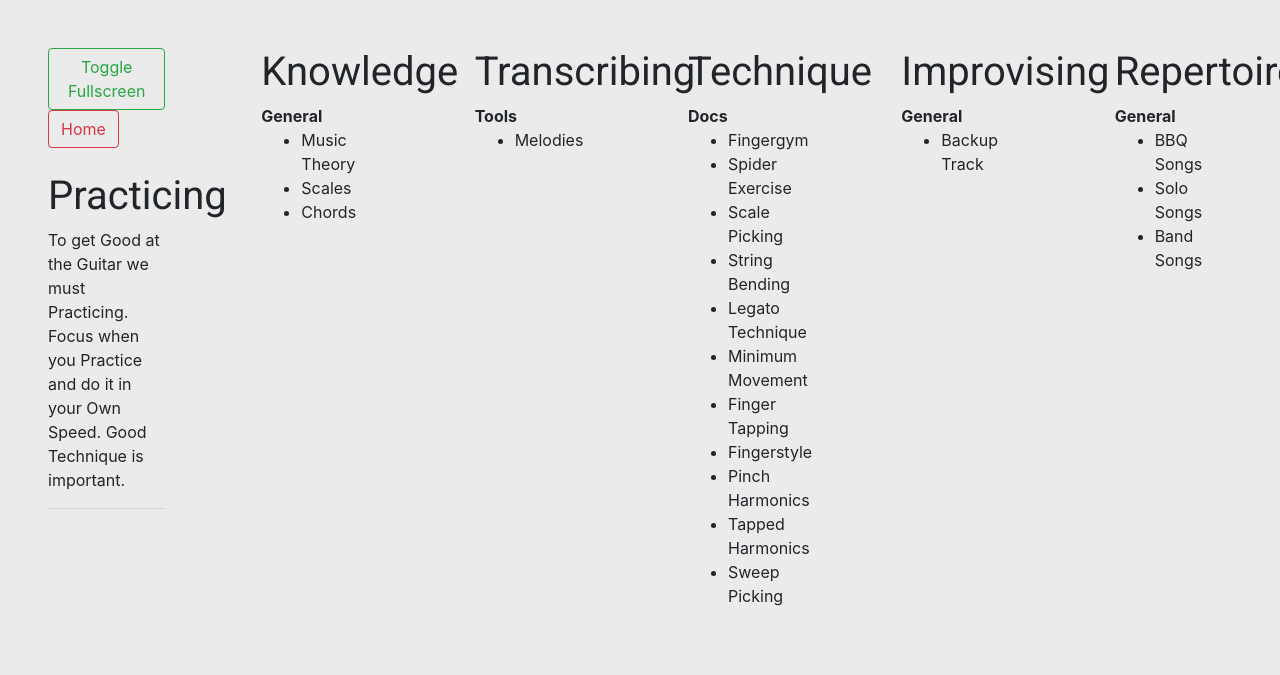
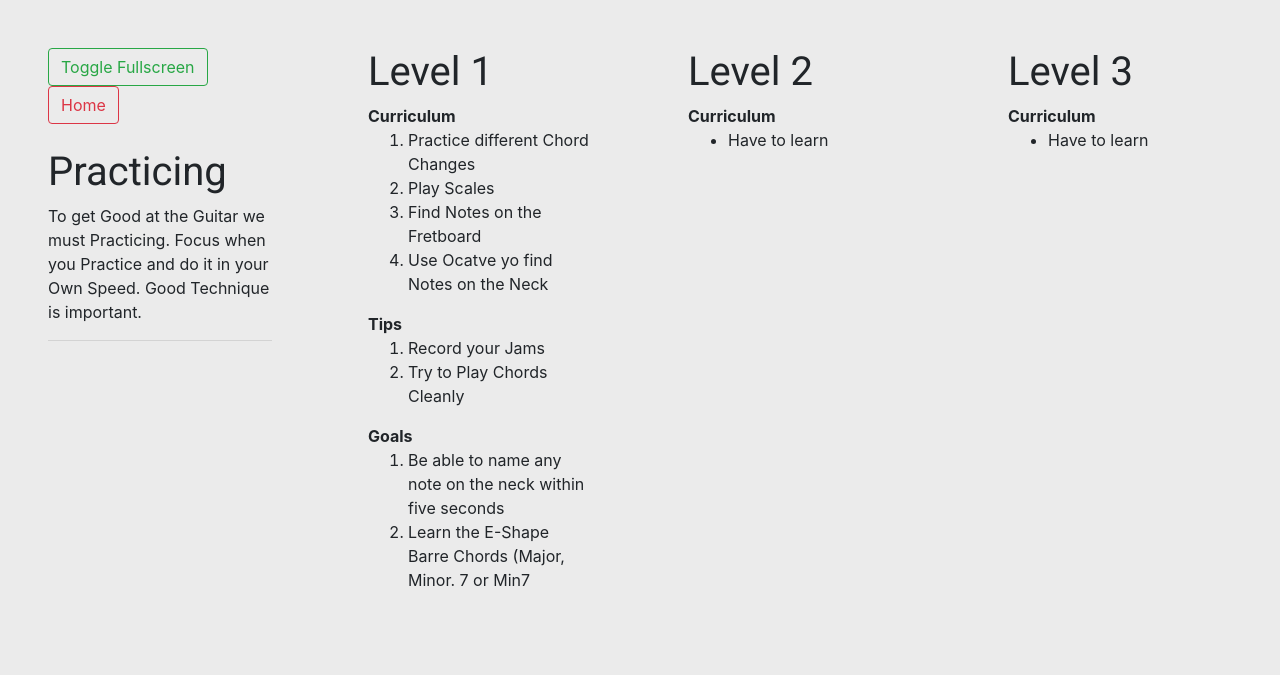
Before and after one commit to mangoguitar/mangoguitar.com, a plain HTML site: page practicing/index.html in a window 1280 px wide. Drawn offline with nearby package versions, Linux system fonts and the light colour scheme.

Commit message:
content update

```diff
--- a/practicing/index.html
+++ b/practicing/index.html
@@ -27,7 +27,7 @@
 <body>
     <div class="container-fluid">
         <div class="row">
-            <div class="col-lg-2 p-5">
+            <div class="col-lg-3 p-5">
                 <button class="btn btn-outline-success" data-toggle-fullscreen>Toggle Fullscreen</button>
                 <a class="btn btn-outline-danger" href="../index.html">Home</a>
                 <br>
@@ -40,24 +40,37 @@
             </div>
 
 
-            <div class="col-lg-2 p-5">
-                <h1>Knowledge</h1>
+            <div class="col-lg-3 p-5">
+                <h1>Level 1</h1>
 
-                <b>General</b>
-                <ul>
-                    <li>Music Theory</li>
-                    <li>Scales</li>
-                    <li>Chords</li>
-                </ul>
+                <b>Curriculum</b>
+                <ol>
+                    <li>Practice different Chord Changes</li>
+                    <li>Play Scales</li>
+                    <li>Find Notes on the Fretboard</li>
+                    <li>Use Ocatve yo find Notes on the Neck</li>
+                </ol>
+
+                <b>Tips</b>
+                <ol>
+                    <li>Record your Jams</li>
+                    <li>Try to Play Chords Cleanly</li>
+                </ol>
+
+                <b>Goals</b>
+                <ol>
+                    <li>Be able to name any note on the neck within five seconds</li>
+                    <li>Learn the E-Shape Barre Chords (Major, Minor. 7 or Min7</li>
+                </ol>
 
             </div>
 
-            <div class="col-lg-2 p-5">
-                <h1>Transcribing</h1>
+            <div class="col-lg-3 p-5">
+                <h1>Level 2</h1>
 
-                <b>Tools</b>
+                <b>Curriculum</b>
                 <ul>
-                    <li>Melodies</li>
+                    <li>Have to learn</li>
                 </ul>
 
 
@@ -67,51 +80,16 @@
             </div>
 
 
-            <div class="col-lg-2 p-5">
-                <h1>Technique</h1>
+            <div class="col-lg-3 p-5">
+                <h1>Level 3</h1>
 
-                <b>Docs</b>
+                <b>Curriculum</b>
                 <ul>
-                    <li>Fingergym</li>
-                    <li>Spider Exercise</li>
-                    <li>Scale Picking</li>
-                    <li>String Bending</li>
-                    <li>Legato Technique</li>
-                    <li>Minimum Movement</li>
-                    <li>Finger Tapping</li>
-                    <li>Fingerstyle</li>
-                    <li>Pinch Harmonics</li>
-                    <li>Tapped Harmonics</li>
-                    <li>Sweep Picking</li>
+                    <li>Have to learn</li>
                 </ul>
 
             </div>
 
-
-            <div class="col-lg-2 p-5">
-                <h1>Improvising</h1>
-
-                <b>General</b>
-                <ul>
-                    <li>Backup Track</li>
-                </ul>
-
-
-            </div>
-
-
-            <div class="col-lg-2 p-5">
-                <h1>Repertoire</h1>
-
-                <b>General</b>
-                <ul>
-                    <li>BBQ Songs</li>
-                    <li>Solo Songs</li>
-                    <li>Band Songs</li>
-                </ul>
-
-
-            </div>
 
 
 
```
